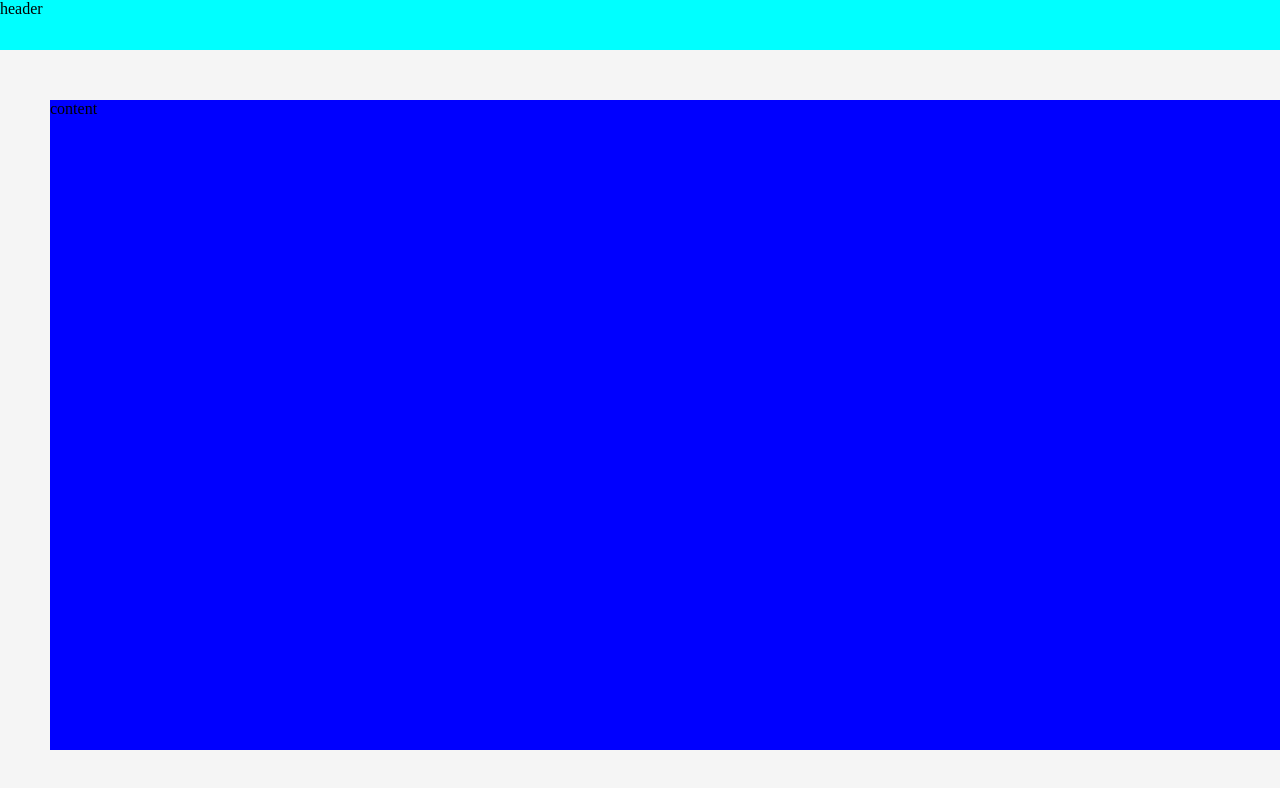
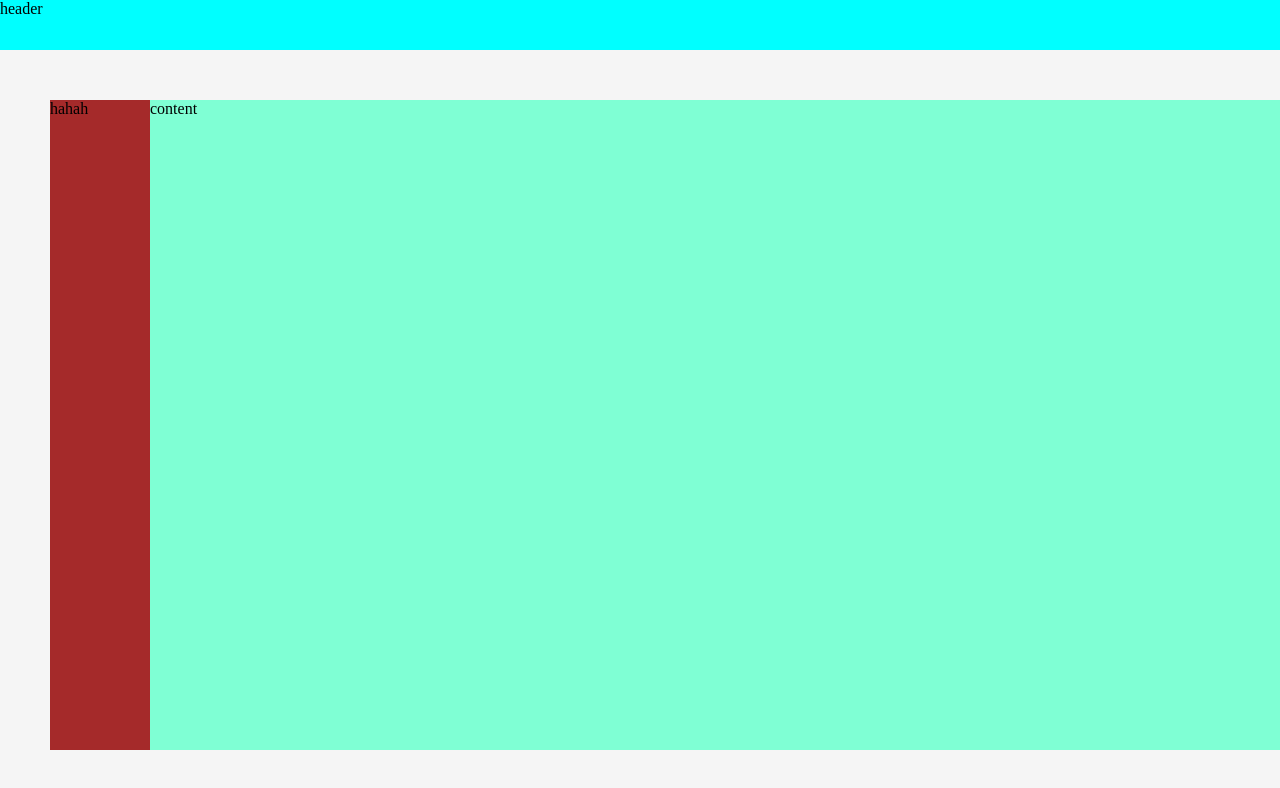
Before and after one commit to Protagonistss/vue-protagonisths, a Vue app: page / in a window 1280 px wide. Shown: the top 788 px of the page. Built offline with nearby package versions, Linux system fonts and the light colour scheme; what iview would draw is missing.

Commit message:
protagonisths layout modify

```diff
--- a/src/App.vue
+++ b/src/App.vue
@@ -29,7 +29,7 @@ body {
 }
 #app {
   width: 100%;
-  min-height: 100vh;
+  height: 100vh;
   display: flex;
   flex-direction: column;
 }
--- a/src/views/index.vue
+++ b/src/views/index.vue
@@ -1,6 +1,7 @@
 <template>
   <div class="index">
-    <p>content</p>
+    <div class="aside">hahah</div>
+    <div class="content">content</div>
   </div>
 </template>
 
@@ -9,8 +10,20 @@
 
 <style>
 .index {
+  height: 100%;
   flex: 1;
   background-color: blue;
   margin: 50px !important;
+  display: flex;
+}
+.index .aside {
+  width: 100px;
+  height: 100%;
+  background-color: brown;
+}
+.index .content {
+  height: 100%;
+  flex: 1;
+  background-color: aquamarine;
 }
 </style>
```
Also changed, not shown: 21 other files (tests, documents, lock files or other folders).
